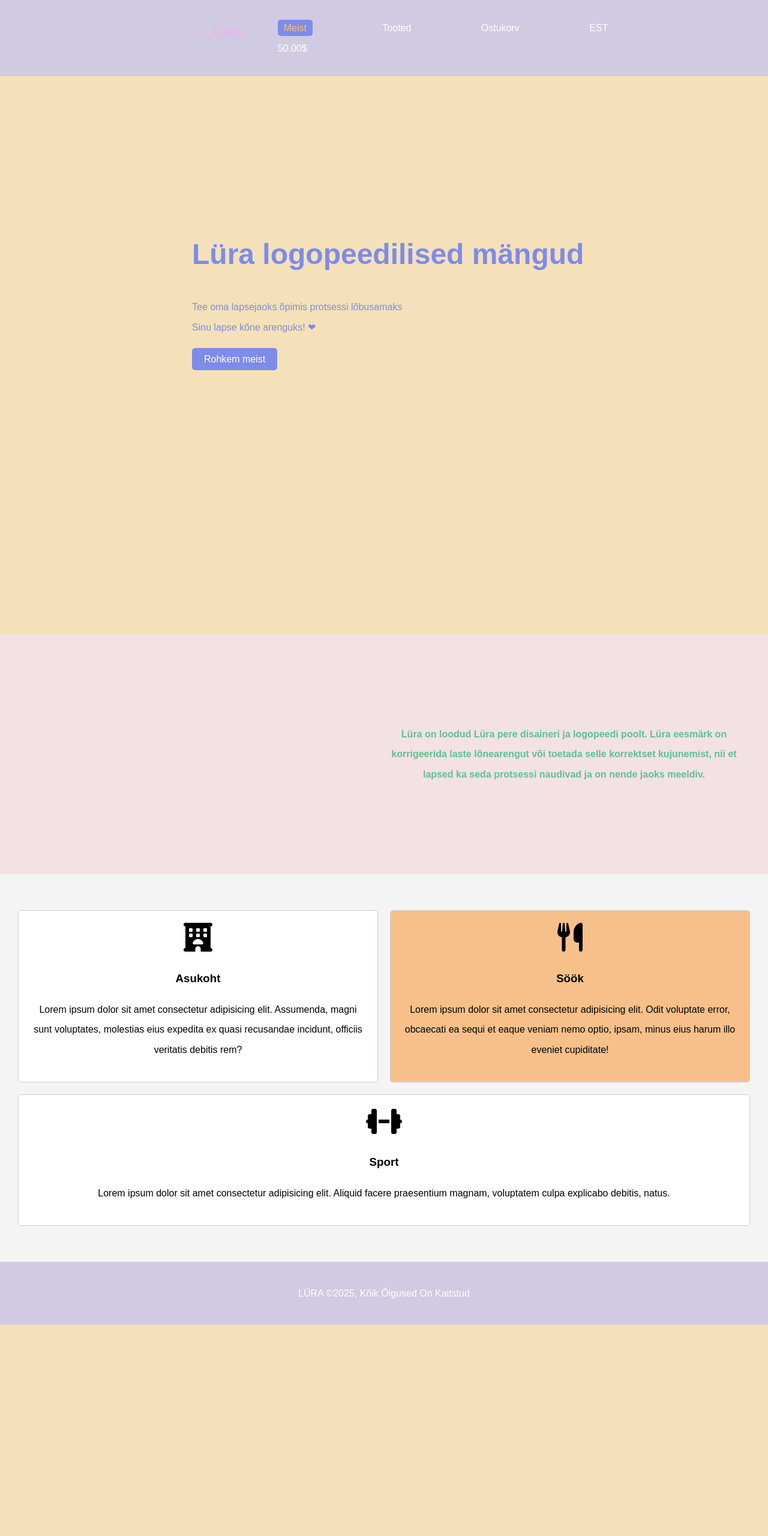
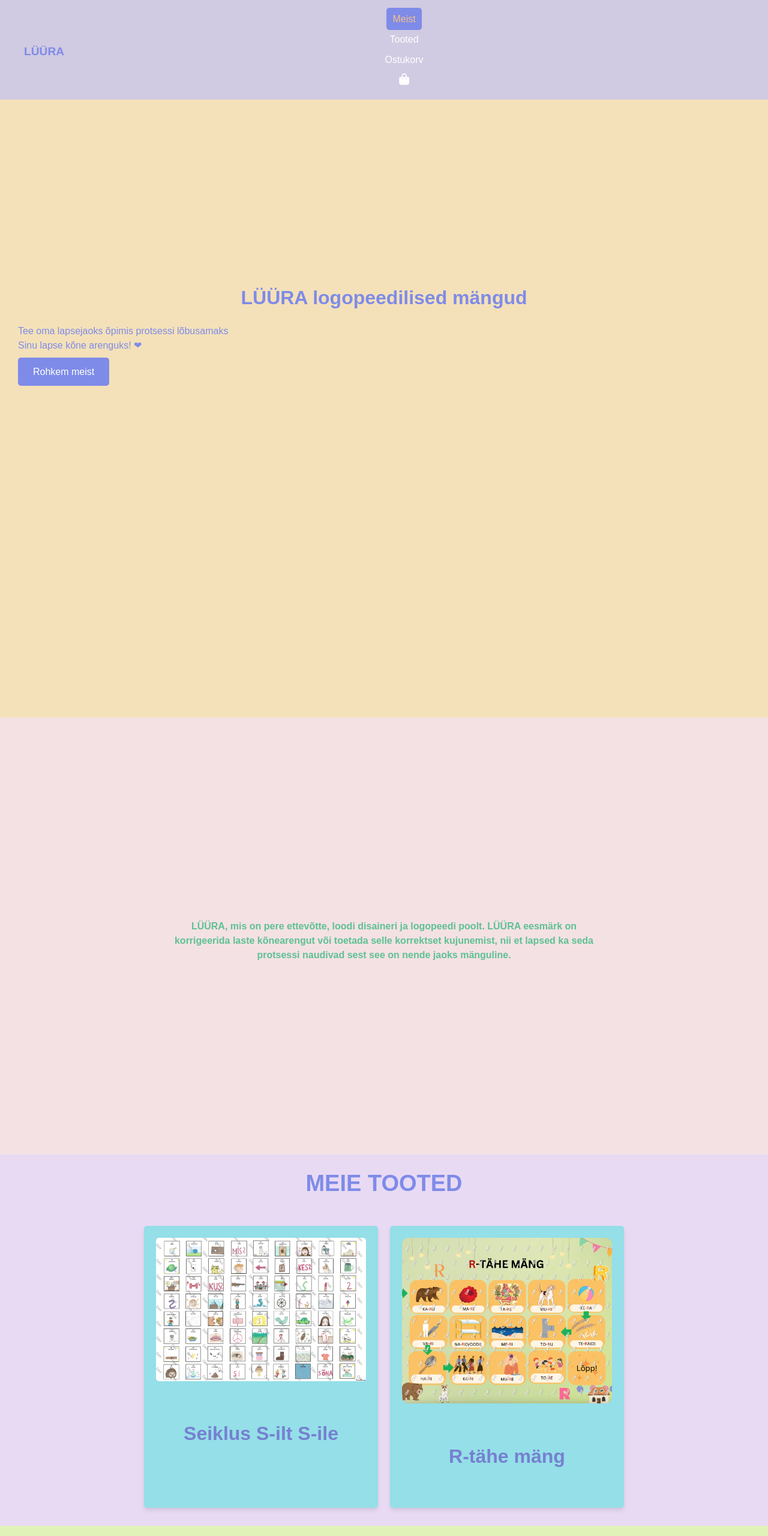
Before and after one commit to kaisaraava/Logopedileht, a plain HTML site: page index.html in a window 1280 px wide. Shown: the top 2560 px of the page at 60% size. Before the commit the page ends 2208 px from the top, so only its background shows below. Drawn offline with Linux system fonts and the light colour scheme.

Commit message:
Salvesta

```diff
--- a/index.html
+++ b/index.html
@@ -6,20 +6,20 @@
     <meta http-equiv="X-UA-Compatible" content="ie=edge" />
     <script src="https://kit.fontawesome.com/3280989f88.js" crossorigin="anonymous"></script>
     <link rel="stylesheet" href="style.css" />
-    <title>Hotell | Avaleht</title>
+    <link rel="stylesheet" href="telefonistyle.css" media="screen and (max-width: 1200px)">
+    <title>LÜÜRA | Avaleht</title>
   </head>
   <body>
 <!-- Navigation -->
 <header>
   <nav id="navbar">
     <div class="container">
-          <h1><a href="index.html">LÜRA</a></h1>
+      <h1><a href="index.html">LÜÜRA</a></h1>
       <ul>
         <li><a class="current" href="index.html">Meist</a></li>
         <li><a href="about.html">Tooted</a></li>
         <li><a href="contact.html">Ostukorv</a></li>
-            <li><a class="" href="...">EST</a></li>
-            <li><a class="" href="index.html">50.00$</a></li>
+        <li><a class="" href="index.html"><i class="fa-solid fa-bag-shopping" style="font-size: 1.2rem;"></i></a></li>
       </ul>
     </div>
   </nav>
@@ -29,7 +29,7 @@
     <div id="showcase">
       <div class="container">
         <div class="showcase-content">
-          <h1><span class="text-primary">Lüra logopeedilised mängud</span></h1>
+          <h1><span class="text-primary">LÜÜRA logopeedilised mängud</span></h1>
           <p>Tee oma lapsejaoks õpimis protsessi lõbusamaks
             <br>
             Sinu lapse kõne arenguks! ❤</p>
@@ -44,47 +44,50 @@
         <div class="info-img"></div>
         <div class="info-content">
           <strong>
-            Lüra on loodud Lüra pere disaineri ja logopeedi poolt. Lüra eesmärk on korrigeerida laste lõnearengut või toetada selle korrektset kujunemist, nii et lapsed ka seda protsessi naudivad ja on nende jaoks meeldiv.
-          </strong>
+            <h3>LÜÜRA, mis on pere ettevõtte, loodi disaineri ja logopeedi poolt. LÜÜRA eesmärk on korrigeerida laste kõnearengut või toetada selle korrektset kujunemist, nii et lapsed ka seda protsessi naudivad sest see on nende jaoks mänguline.</h3>
         </div>
       </div>
     </section>
 
     <!-- Features Section -->
     <section id="features">
+      <div class="info-content">
+        <strong>
+          MEIE TOOTED
+      </div>
+      <div style="margin-bottom: 32px;"></div>
       <div class="features-container">
         <div class="box bg-light">
-          <i class="fa-solid fa-hotel fa-3x"></i>
-          <h3>Asukoht</h3>
-          <p>
-            Lorem ipsum dolor sit amet consectetur adipisicing elit. Assumenda, magni
-            sunt voluptates, molestias eius expedita ex quasi recusandae incidunt,
-            officiis veritatis debitis rem?
-          </p>
+          <img src="Images/Seiklus_S_ilt.png" class="image rounded"" style="border-radius: 5px" alt="Siklus S-ilt S-ile">
+          <h4>Seiklus S-ilt S-ile</h4>
         </div>
         <div class="box bg-primary">
-          <i class="fa-solid fa-utensils fa-3x"></i>
-          <h3>Söök</h3>
-          <p>
-            Lorem ipsum dolor sit amet consectetur adipisicing elit. Odit voluptate error,
-            obcaecati ea sequi et eaque veniam nemo optio, ipsam, minus eius harum illo
-            eveniet cupiditate!
-          </p>
+          <img src="Images/R-tähe mäng.png" class="image rounded" alt="R-tähe mäng">
+          <h4>R-tähe mäng</h4>
       </div>
-        <div class="box bg-light">
-          <i class="fa-solid fa-dumbbell fa-3x"></i>
-          <h3>Sport</h3>
-          <p>
-            Lorem ipsum dolor sit amet consectetur adipisicing elit. Aliquid facere
-            praesentium magnam, voluptatem culpa explicabo debitis, natus.
-          </p>
+    </section>
+
+    <section id="our-team">
+      <h2>Meie Tiim</h2>
+      <div style="margin-bottom: 50px;"></div>
+      <div class="team-container">
+        <div class="team-member">
+          <img src="Images/Raava_Kaisast_Pilt.png" alt="Team Member 1">
+          <h3>Kaisa Raava</h3>
+          <p>Disainer ning kunstnik</p>
+          <img src="Images/Group 2.jpg" alt="Ameti nimetus">
+        </div>
+        <div class="team-member">
+          <img src="Images/Raava_Liilist_Pilt.png" alt="Team Member 2">
+          <h3>Liili Raava</h3>
+          <p>Logopeed ja kirjanik</p>
+          <img src="Images/Ametinimi.jpg" alt="Ameti nimetus">
         </div>
       </div>
     </section>
-
        <!-- Footer -->
     <footer>
-      <p>LÜRA &copy;2025, Kõik Õigused On Kaitstud</p>
+      <p>LÜÜRA &copy;2025, Kõik Õigused On Kaitstud</p>
     </footer>
   </body>
 </html>
--- a/style.css
+++ b/style.css
@@ -8,7 +8,7 @@ body {
 }
 
 a {
-  color: #e7b7e9;
+  color: #7E8BE8;
   text-decoration: none;
 }
 
@@ -24,39 +24,67 @@ h3 {
   padding: 0 20px;
 }
 
-/* Navbar */
+/* Main Styles (for desktop and larger screens) */
+body {
+  font-family: Arial, sans-serif;
+  margin: 0;
+  padding: 0;
+}
+
 #navbar {
   background: #D0CAE2;
   color: #fff;
-  padding: 30px 20px;
+  padding: 15px 0;
+  width: 100%;
 }
 
-#navbar h1 {
-  float: left;
-  margin: 0;
+#navbar .container {
+  display: flex;
+  justify-content: space-between;
+  align-items: center;
+  max-width: 1200px;
+  margin: 0 auto;
+  padding: 0 20px;
 }
 
 #navbar ul {
   list-style: none;
-  float: center;
+  display: flex;
   margin: 0;
+  padding: 0;
 }
 
 #navbar ul li {
-  display: inline;
-  margin: 0 56px;
+  margin: 0 20px;
 }
 
 #navbar ul li a {
   color: #fff;
+  text-decoration: none;
+  padding: 5px 10px;
 }
 
 #navbar ul li a:hover,
 #navbar ul li a.current {
   background: #7E8BE8;
   color: #f7c08a;
-  padding: 5px 10px;
   border-radius: 5px;
+}
+
+/* Media Queries */
+@media (max-width: 768px) {
+  #navbar .container {
+    flex-direction: column;
+    text-align: center;
+  }
+
+  #navbar ul {
+    flex-direction: column;
+  }
+
+  #navbar ul li {
+    margin: 10px 0;
+  }
 }
 
 /* Showcase */
@@ -90,59 +118,185 @@ h3 {
   background: #f7c08a;
   color: #333;
 }
-
 /* Info Section */
 #info {
   background: #F4e1E4;
   color: #5EC193;
   padding: 50px 20px;
+  display: flex;
+  flex-direction: column;
+  justify-content: center;
+  align-items: center;
+  text-align: center;
+  min-height: 86vh;
 }
 
 .info-container {
-  display: flex;
-  align-items: center;
-  justify-content: space-between;
+  max-width: 700px;
+  margin: 0 auto;
+  text-align: center;
 }
 
-.info-img {
-  flex: 1;
-  background: url('../img/photo-1.jpg') no-repeat center center/cover;
-  height: 300px;
+#features .info-content strong {
+  font-size: 38px;
+}
+
+#features .features-container h4 {
+  font-size: 32px;
 }
 
 .info-content {
-  flex: 1;
-  padding: 0 20px;
   text-align: center;
 }
 
 /* Features Section */
 #features {
-  padding: 50px 20px;
-  background: #f4f4f4;
+  background: #E9DAF4;
+  color: #7E8BE8;
+  padding: 40px 20px;
 }
 
 .features-container {
   display: flex;
   flex-wrap: wrap;
-  justify-content: space-between;
+  justify-content: center; /* Adjusts content on small screens */
+  gap: 20px;
 }
 
 .box {
-  flex: 1 1 30%;
+  flex: 1 1 300px; /* Adjust size on smaller screens */
+  max-width: 350px;
   padding: 20px;
   text-align: center;
   margin: 10px;
-  border: 1px solid #ccc;
-  border-radius: 5px;
+  border-radius: 10px;
+  background: #94DFE8;
+  color: #7680D0;
+  transition: transform 0.3s, box-shadow 0.3s;
+}
+
+.box:hover {
+  transform: translateY(-5px);
+  box-shadow: 0 6px 10px rgba(0, 0, 0, 0.15);
+}
+
+.image {
+  width: 100%;
+  height: auto;
+  object-fit: cover;
+  border-radius: 10px;
 }
 
 .bg-light {
-  background: #fff;
+  background: #94DFE8;
 }
 
 .bg-primary {
-  background: #f7c08a;
+  background: #ceec88;
+}
+
+/* Our Team Section */
+#our-team {
+  padding: 50px 20px;
+  background: #E1F2B9;
+  text-align: center;
+}
+
+#our-team h2 {
+  font-size: 2rem;
+  color: #FEF6E8;
+  -webkit-text-stroke: 2px #D882BE;
+  margin-bottom: 20px;
+}
+
+.team-container {
+  display: flex;
+  flex-wrap: wrap;
+  justify-content: center;
+  gap: 16px; /* Set space between team members to 16px */
+}
+
+.team-member {
+  flex: 1 1 300px; /* Allows better wrapping on smaller screens */
+  max-width: 350px;
+  background: #ECC6D9;
+  border: 2px solid #D79EEB;
+  border-radius: 10px;
+  text-align: center;
+  padding: 20px;
+  box-shadow: 0 4px 6px rgba(0, 0, 0, 0.1);
+  transition: transform 0.3s, box-shadow 0.3s;
+}
+
+.team-member img {
+  width: 100%; /* Full width for smaller screens */
+  height: auto;
+  border-radius: 10px;
+  margin-top: 57px; /* Moved margin-top to CSS */
+}
+
+.team-member:hover {
+  transform: translateY(-5px);
+  box-shadow: 0 6px 10px rgba(0, 0, 0, 0.15);
+}
+
+
+/* Media Queries */
+@media (max-width: 1024px) {
+  #features .features-container h4 {
+    font-size: 24px; /* Smaller font size for mid-sized screens */
+  }
+
+  .box {
+    flex: 1 1 45%; /* Two columns layout for tablets */
+  }
+
+  .team-member,
+  .second-teammember {
+    flex: 1 1 45%;
+  }
+}
+
+@media (max-width: 768px) {
+  #features .info-content strong {
+    font-size: 28px;
+  }
+
+  .box {
+    flex: 1 1 100%; /* Full-width boxes for small screens */
+  }
+
+  .team-member,
+  .second-teammember {
+    flex: 1 1 100%; /* Full-width team member cards for small screens */
+  }
+}
+
+@media (max-width: 480px) {
+  #info {
+    padding: 20px;
+  }
+
+  #features {
+    padding: 20px 10px;
+  }
+
+  #our-team h2 {
+    font-size: 1.5rem;
+  }
+
+  .info-container {
+    max-width: 90%;
+  }
+
+  .team-container {
+    gap: 10px; /* Smaller gap for smaller screens */
+  }
+
+  .team-member img,
+  .second-teammember img {
+    height: 150px; /* Resize images for very small screens */
+  }
 }
 
 /* Footer */
@@ -152,3 +306,217 @@ footer {
   text-align: center;
   padding: 20px 0;
 }
+
+body {
+  font-family: Arial, sans-serif;
+  margin: 0;
+  padding: 0;
+  line-height: 1.5;
+  background-color: #F4E1B9;
+  font-size: 14px; /* Optimized for mobile */
+}
+
+a {
+  color: #7E8BE8;
+  text-decoration: none;
+}
+
+h1, h2, h3 {
+  margin-bottom: 0;
+  text-align: center;
+}
+
+h1 {
+  font-size: 1.5rem;
+}
+
+h3 {
+  font-size: 1rem;
+}
+
+.container {
+  width: 100%;
+  margin: 0 auto;
+  padding: 0 10px;
+}
+
+/* Navbar */
+#navbar {
+  background: #D0CAE2;
+  color: #fff;
+  display: flex;
+  flex-direction: column;
+  align-items: center;
+  padding: 15px 0;
+  width: 100%;
+}
+
+#navbar h1 {
+  font-size: 1.2rem;
+  margin-bottom: 10px;
+}
+
+#navbar ul {
+  list-style: none;
+  display: flex;
+  flex-direction: column;
+  align-items: center;
+  margin: 0;
+  padding: 0;
+  width: 100%;
+}
+
+#navbar ul li {
+  margin: 5px 0;
+}
+
+#navbar ul li a {
+  color: #fff;
+  text-decoration: none;
+  font-size: 1rem;
+  padding: 10px;
+}
+
+#navbar ul li a:hover,
+#navbar ul li a.current {
+  background: #7E8BE8;
+  color: #f7c08a;
+  border-radius: 5px;
+}
+
+/* Showcase */
+#showcase {
+  background-color: #F4E1B9;
+  color: #7E8BE8;
+  text-align: left;
+  padding: 70px 20px 30px;
+}
+
+#showcase h1 {
+  font-size: 2rem;
+  margin-bottom: 20px;
+}
+
+#showcase p {
+  font-size: 1rem;
+  margin-bottom: 20px;
+}
+
+.btn {
+  background: #7E8BE8;
+  color: #fff;
+  padding: 15px 25px;
+  border: none;
+  cursor: pointer;
+  border-radius: 5px;
+  font-size: 1rem;
+}
+
+.btn:hover {
+  background: #f7c08a;
+  color: #333;
+}
+
+/* Info Section */
+#info {
+  background: #F4E1E4;
+  text-align: center;
+  padding: 20px;
+}
+
+#info h3 {
+  font-size: 1rem;
+}
+
+#info .info-img {
+  display: none;
+}
+
+#info .info-content {
+  width: 100%;
+}
+
+/* Features Section */
+#features {
+  background: #E9DAF4;
+  text-align: center;
+  padding: 20px;
+}
+
+.features-container {
+  display: flex;
+  flex-wrap: wrap;
+  justify-content: center;
+}
+
+.box {
+  width: 100%;
+  margin: 10px 0;
+  padding: 20px;
+  text-align: center;
+  background: #94DFE8;
+  border-radius: 5px;
+  box-shadow: 0 4px 6px rgba(0, 0, 0, 0.1);
+}
+
+.box img {
+  width: 100%;
+  height: auto;
+  margin-bottom: 15px;
+}
+
+.box h4 {
+  font-size: 1rem;
+}
+
+/* Team Section */
+#our-team {
+  background: #E1F2B9;
+  text-align: center;
+  padding: 20px;
+}
+
+.team-container {
+  display: flex;
+  flex-wrap: wrap;
+  justify-content: center;
+  gap: 20px;
+}
+
+.team-member {
+  width: 100%;
+  margin-bottom: 20px;
+  text-align: center;
+  background: #ECC6D9;
+  padding: 20px;
+  border-radius: 10px;
+  box-shadow: 0 4px 6px rgba(0, 0, 0, 0.1);
+}
+
+.team-member img {
+  width: 100%;
+  height: auto;
+  margin-bottom: 10px;
+}
+
+/* Contact Section */
+#contact-form h1,
+#contact-form p {
+  text-align: center;
+}
+
+#contact-info .box {
+  width: 100%;
+  padding: 50px;
+  text-align: center;
+  border-bottom: #444 dotted 1px;
+}
+
+/* Footer */
+footer {
+  background: #D0CAE2;
+  color: #fff;
+  text-align: center;
+  padding: 20px 0;
+  font-size: 0.8rem;
+}
```
Also changed, not shown: Images/Ametinimi.jpg (added), Images/Flower.png (added), Images/Group 2.jpg (added), Images/Loe-Domino.png (added), Images/R-tähe mäng.png (added), Images/Raava_Kaisast_Pilt.png (added), Images/Raava_Liilist_Pilt.png (added), Images/Seiklus_S_ilt.png (added). Lines whose indentation alone changed are shown as unchanged.
